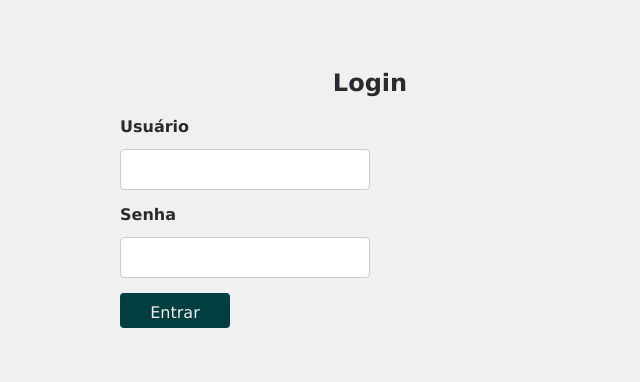
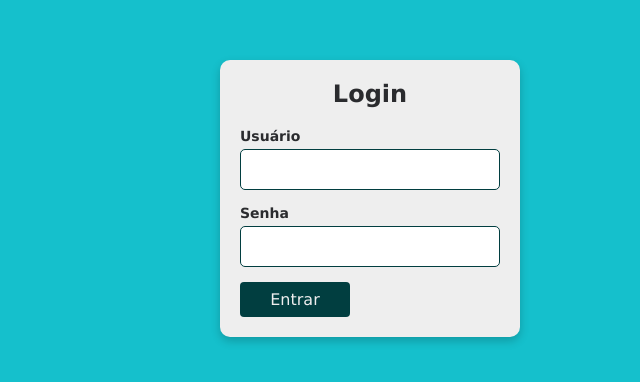
Before and after one commit to a4s-ufpb/My-Trace-Table-Manager, a React (Vite) app: page /#/login in a window 1280 px wide. Shown: the part 202-584 px from the top of the page, without its empty margins (270-910 px from the left). Built offline with nearby package versions, Linux system fonts and the light colour scheme.

Commit message:
Ajuste no CSS da tela de login

```diff
--- a/src/routes/Login/index.jsx
+++ b/src/routes/Login/index.jsx
@@ -1,6 +1,6 @@
 import { useState } from "react";
 import { useNavigate } from "react-router-dom";
-import styles from "./styles.module.css";
+import styles from "./styles.module.css";  // Importando o CSS Module
 
 export default function Login() {
     const [username, setUsername] = useState("");
@@ -10,9 +10,7 @@ export default function Login() {
     const handleLogin = (e) => {
         e.preventDefault();
 
-        // Aqui você pode adicionar a lógica de autenticação
         if (username === "admin" && password === "admin") {
-            // Se o login for bem-sucedido, redireciona para a página principal
             navigate("/");
         } else {
             alert("Credenciais inválidas");
@@ -21,26 +19,29 @@ export default function Login() {
 
     return (
         <div className={styles.loginContainer}>
-            <h2>Login</h2>
-            <form onSubmit={handleLogin}>
+            <form onSubmit={handleLogin} className={styles.form}>
+                <h2 className={styles.title}>Login</h2>
+
                 <div className={styles.inputGroup}>
-                    <label htmlFor="username">Usuário</label>
+                    <label htmlFor="username" className={styles.label}>Usuário</label>
                     <input
                         type="text"
                         id="username"
                         value={username}
                         onChange={(e) => setUsername(e.target.value)}
                         required
+                        className={styles.input}
                     />
                 </div>
                 <div className={styles.inputGroup}>
-                    <label htmlFor="password">Senha</label>
+                    <label htmlFor="password" className={styles.label}>Senha</label>
                     <input
                         type="password"
                         id="password"
                         value={password}
                         onChange={(e) => setPassword(e.target.value)}
                         required
+                        className={styles.input}
                     />
                 </div>
                 <button type="submit" className="btn">Entrar</button>
--- a/src/routes/Login/styles.module.css
+++ b/src/routes/Login/styles.module.css
@@ -1,28 +1,53 @@
 .loginContainer {
     display: flex;
     flex-direction: column;
+    align-items: center;
     justify-content: center;
-    align-items: center;
     height: 100vh;
-    background-color: #f0f0f0;
+    background: var(--primary-blue);
+    color: var(--primary-white);
 }
 
-.loginContainer h2 {
+.title {
     margin-bottom: 20px;
+    font-size: 24px;
+    color: var(--primary-black);
+}
+
+.form {
+    background: var(--primary-white);
+    padding: 20px;
+    border-radius: 10px;
+    box-shadow: 0 4px 10px rgba(0, 0, 0, 0.2);
+    width: 300px;
+    max-width: 90%;
+    display: flex;
+    flex-direction: column;
+    backdrop-filter: blur(10px);
 }
 
 .inputGroup {
     margin-bottom: 15px;
+    display: flex;
+    flex-direction: column;
 }
 
-.inputGroup input {
-    padding: 10px;
-    width: 250px;
-    margin-top: 5px;
-    border: 1px solid #ccc;
-    border-radius: 4px;
+.label {
+    margin-bottom: 5px;
+    font-size: 14px;
+    font-weight: bold;
 }
 
-.loginContainer button {
-    padding: 10px 20px;
+.input {
+    padding: 10px;
+    border: 1px solid var(--primary-green);
+    border-radius: 5px;
+    font-size: 16px;
+    background: #fff;
+    color: var(--primary-black);
+    text-align: start;
 }
+
+.form button:hover {
+    border: 1px solid var(--primary-green);
+}
```
